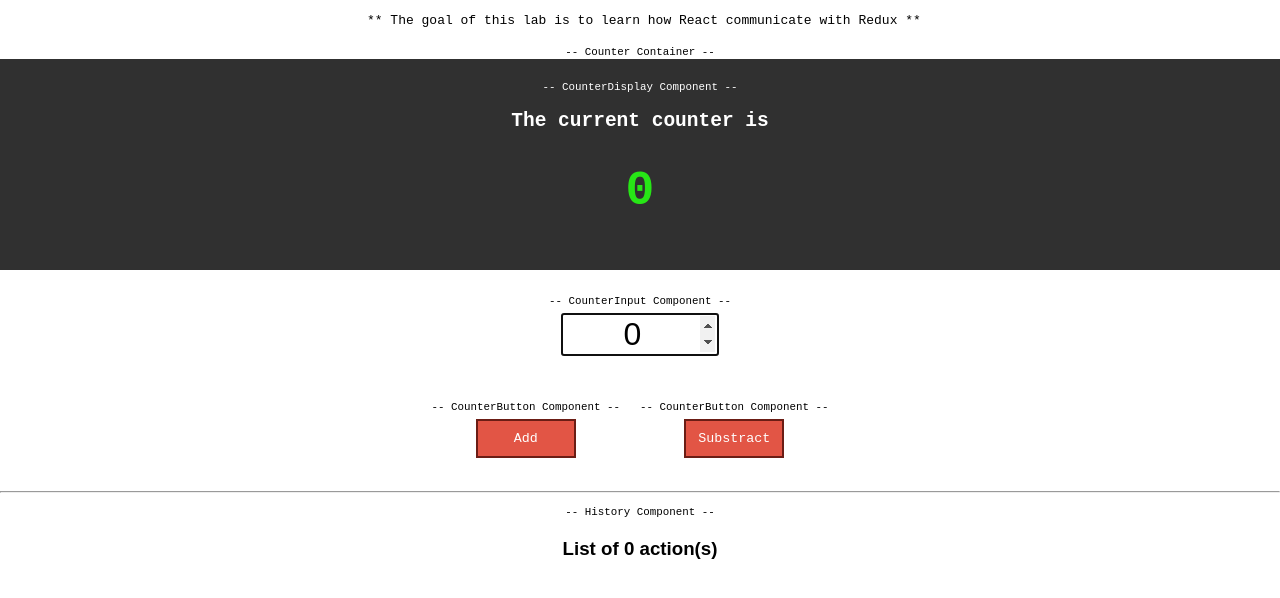
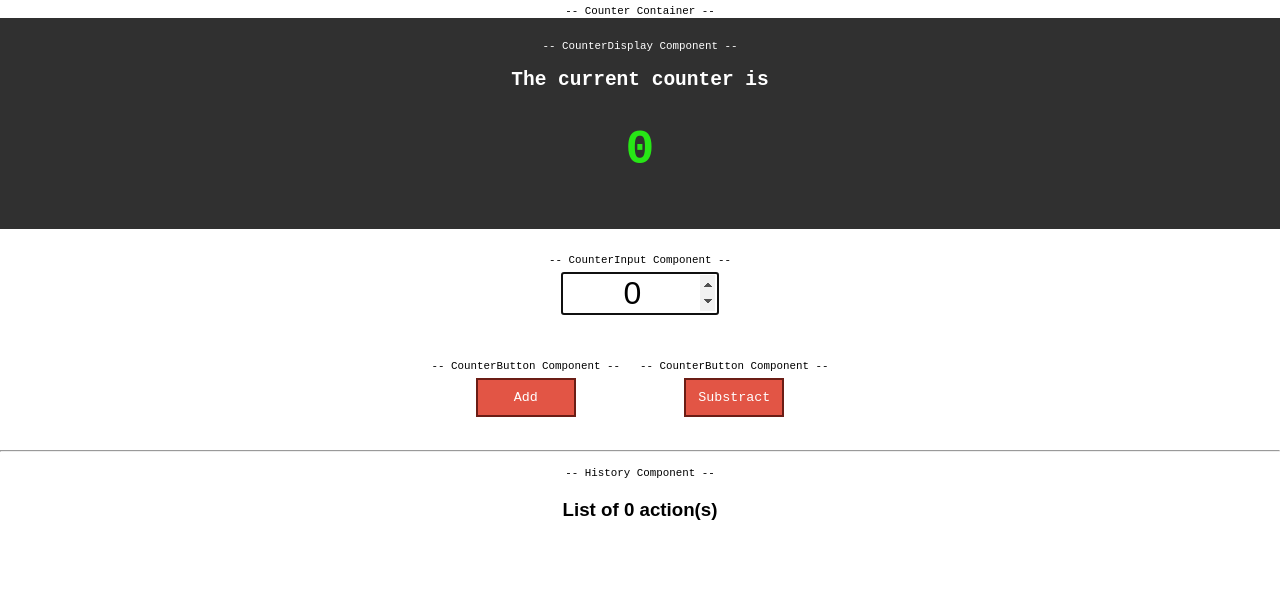
Before and after one commit to Leyka/learning-react, a React (Create React App) app in the folder react-redux/: page / in a window 1280 px wide. Shown: the top 598 px of the page. Built offline with nearby package versions, Linux system fonts and the light colour scheme.

Commit message:
Update Screenshot

```diff
--- a/react-redux/src/App.js
+++ b/react-redux/src/App.js
@@ -6,7 +6,6 @@ class App extends Component {
   render() {
     return (
       <div className="App">
-        <pre> ** The goal of this lab is to learn how React communicate with Redux **</pre>
         <Counter />
       </div>
     );
--- a/react-redux/src/components/History/History.css
+++ b/react-redux/src/components/History/History.css
@@ -1,3 +1,7 @@
+.history {
+    width: 350px;
+    margin: 10px auto;
+}
 .history pre {
     max-height: 300px;
     overflow-y: auto;
```
Also changed, not shown: react-redux/images/screenshot.png.
